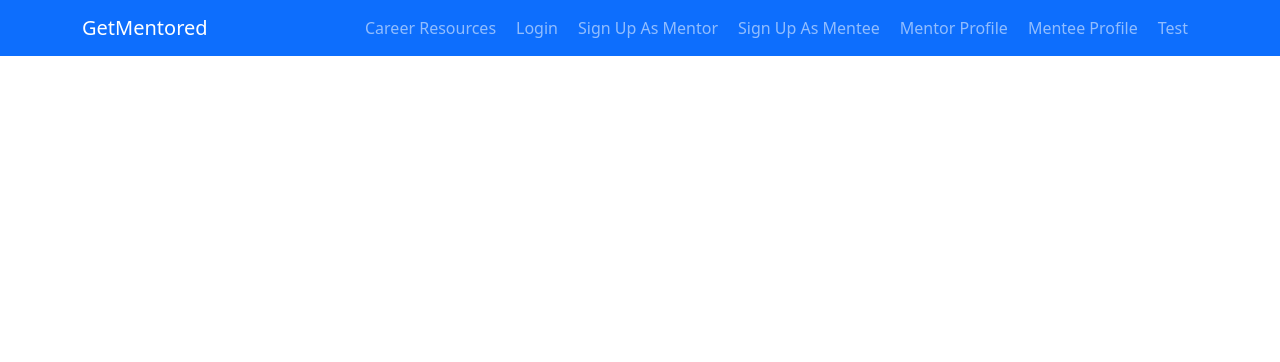
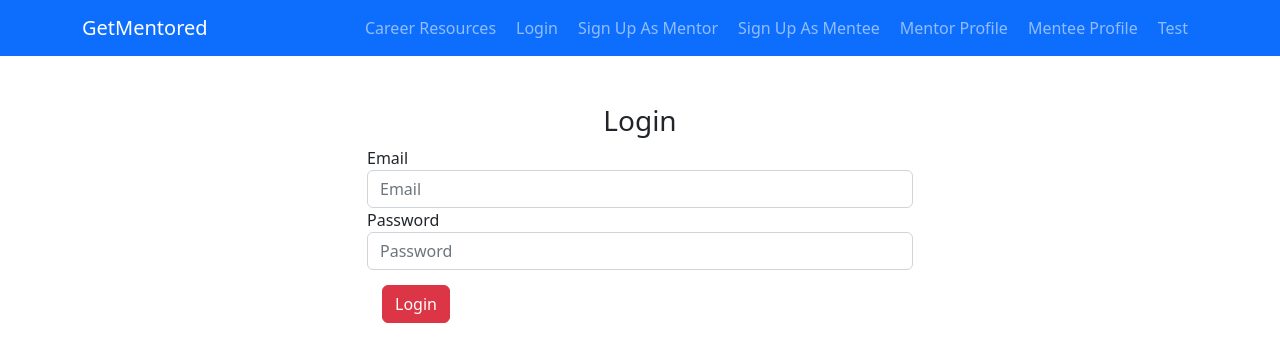
Before and after one commit to Lazurite259/get-mentored, a Vue app: page /mentor-login in a window 1280 px wide. Shown: the top 362 px of the page. Built offline with nearby package versions, Linux system fonts and the light colour scheme.

Commit message:
separate mentor and mentee login view

```diff
--- a/src/components/Login.vue
+++ b/src/components/mentee/Login.vue
@@ -5,11 +5,11 @@
             <form @submit.prevent="handleSubmitForm">
                 <div class="form-group">
                     <label>Email</Label>
-                    <input type="text" class="form-control" v-model="user.email" placeholder="Email" required />
+                    <input type="text" class="form-control" v-model="mentee.email" placeholder="Email" required />
                 </div>
                 <div class="form-group">
                     <label>Password</Label>
-                    <input type="password" class="form-control" v-model="user.password" placeholder="Password"
+                    <input type="password" class="form-control" v-model="mentee.password" placeholder="Password"
                         required />
                 </div>
                 <div class="form-group">
@@ -23,7 +23,7 @@
 export default {
     data() {
         return {
-            user: {
+            mentee: {
                 email: '',
                 password: '',
             }
--- /dev/null
+++ b/src/components/mentor/Login.vue
@@ -0,0 +1,36 @@
+<template>
+    <div class="row justify-content-center">
+        <div class="col-md-6">
+            <h3 class="text-center">Login</h3>
+            <form @submit.prevent="handleSubmitForm">
+                <div class="form-group">
+                    <label>Email</Label>
+                    <input type="text" class="form-control" v-model="mentor.email" placeholder="Email" required />
+                </div>
+                <div class="form-group">
+                    <label>Password</Label>
+                    <input type="password" class="form-control" v-model="mentor.password" placeholder="Password"
+                        required />
+                </div>
+                <div class="form-group">
+                    <button class="btn btn-danger btn-block">Login</button>
+                </div>
+            </form>
+        </div>
+    </div>
+</template>
+<script>
+export default {
+    data() {
+        return {
+            mentor: {
+                email: '',
+                password: '',
+            }
+        }
+    },
+    methods: {
+        handleSubmitForm() { }
+    }
+}
+</script>
--- a/src/router/index.js
+++ b/src/router/index.js
@@ -8,9 +8,14 @@ const routes = [
         component: () => import('../components/Home')
     },
     {
-        path: '/login',
-        name: 'login',
-        component: () => import('../components/Login')
+        path: '/mentor-login',
+        name: 'mentor-login',
+        component: () => import('../components/mentor/Login')
+    },
+    {
+        path: '/mentee-login',
+        name: 'mentee-login',
+        component: () => import('../components/mentee/Login')
     },
     {
         path: '/mentor-register',
```
